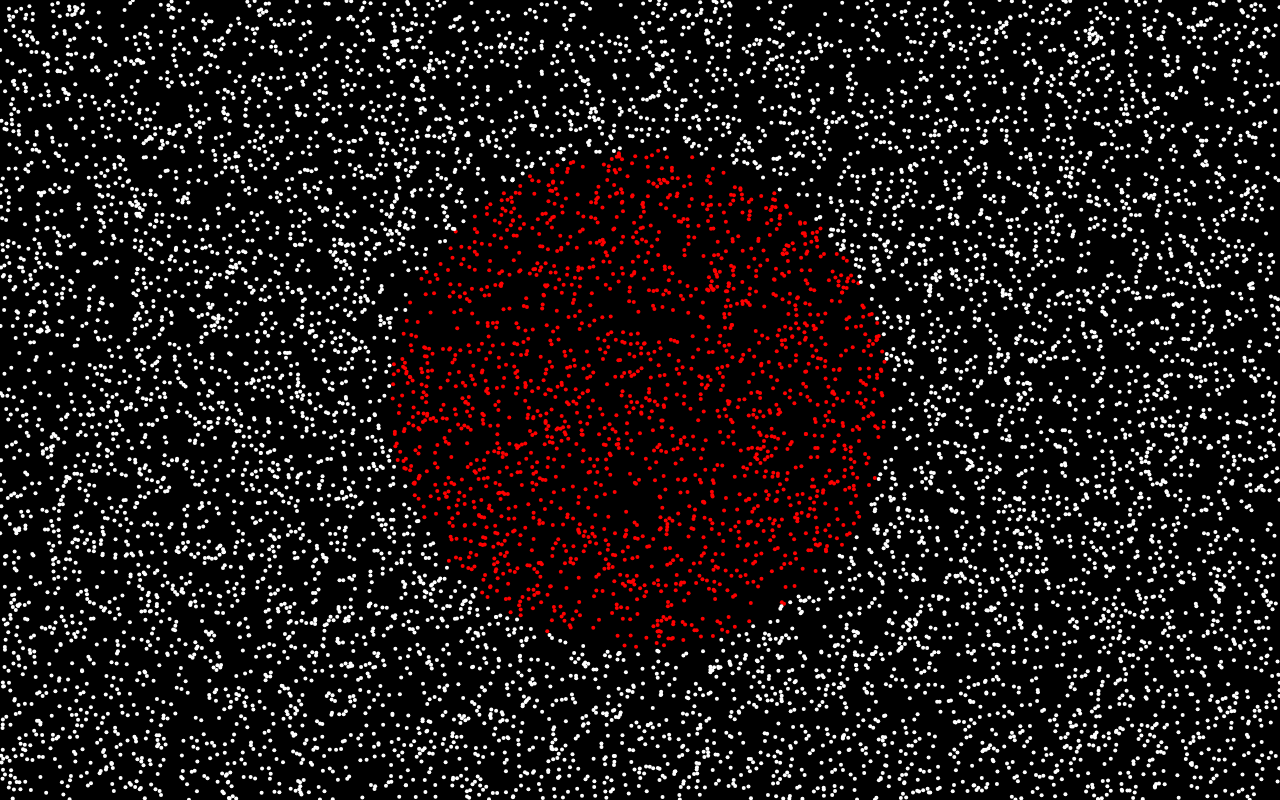
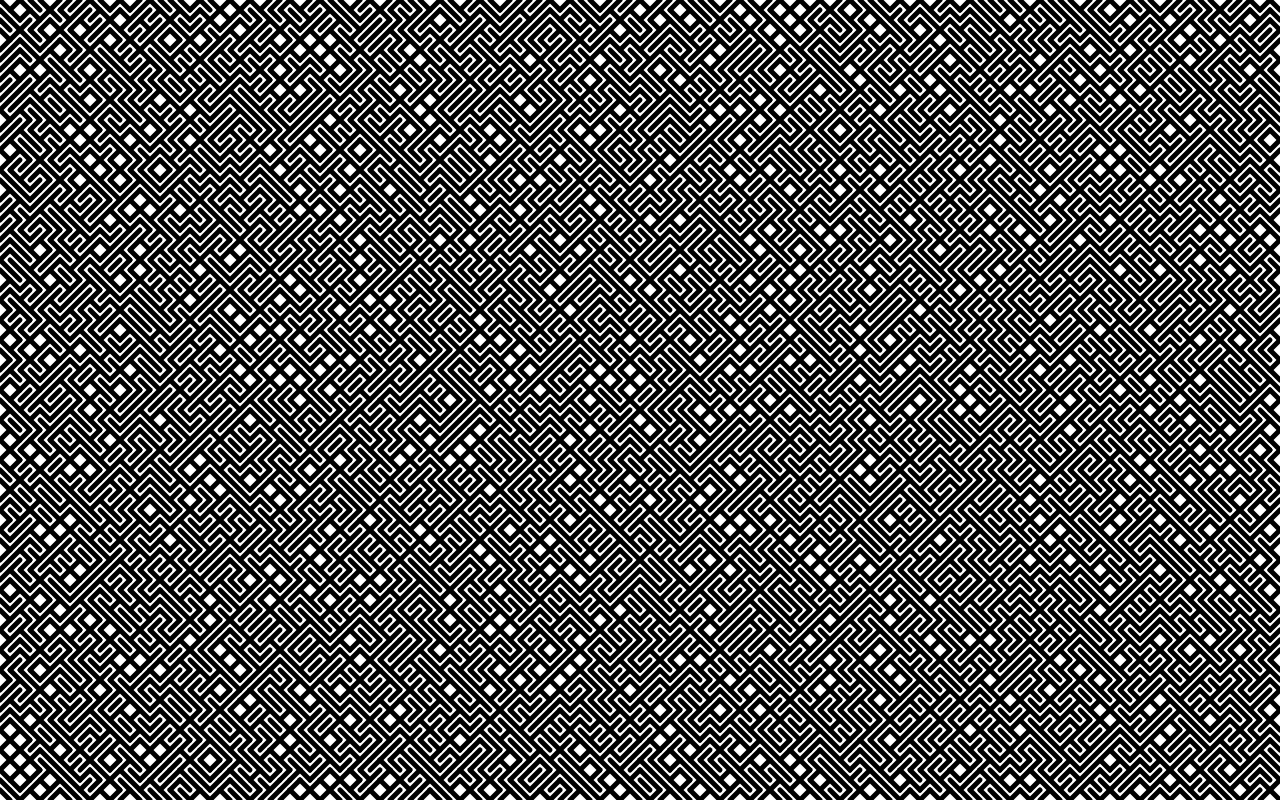
Before and after one commit to EHB-MCT/dev1-exercises-KatrijnDriesen, a plain HTML site: page index.html in a window 1280 px wide. Drawn offline with Linux system fonts and the light colour scheme.

Commit message:
excercise 5-2

```diff
--- /dev/null
+++ b/exercises/5-selection-input-events/5-2a_Maze.js
@@ -0,0 +1,31 @@
+"use strict";
+import context from "../scripts/context.js";
+import * as Utils from "../scripts/utils.js";
+
+let width = context.canvas.width;
+let height = context.canvas.height;
+
+let spacing = 10;
+
+drawMaze();
+
+function drawMaze() {
+    context.lineWidth = 5;
+    context.lineCap = "round";
+
+    let horizontalAmount = width / spacing;
+    let verticalAmount = height / spacing;
+
+    for (let j = 0; j<verticalAmount; j++) {
+
+        for (let i = 0; i<horizontalAmount; i++) {
+            let random = Math.random();
+
+            if (random > 0.5) {
+                Utils.drawLine(i * spacing, j * spacing, spacing + i * spacing, spacing + j * spacing);
+            } else {
+                Utils.drawLine(spacing + spacing * i, spacing * j, spacing * i, spacing + spacing * j);
+            }
+        }
+    }
+}
--- a/index.html
+++ b/index.html
@@ -1,7 +1,7 @@
 <html>
 
 <head>
-    <script src="exercises/5-selection-input-events/5-1e_10.000Dots.js" type="module"></script>
+    <script src="exercises/5-selection-input-events/5-2a_Maze.js" type="module"></script>
     <link rel="stylesheet" type="text/css" href="styles/index.css" />
 </head>
 
```
